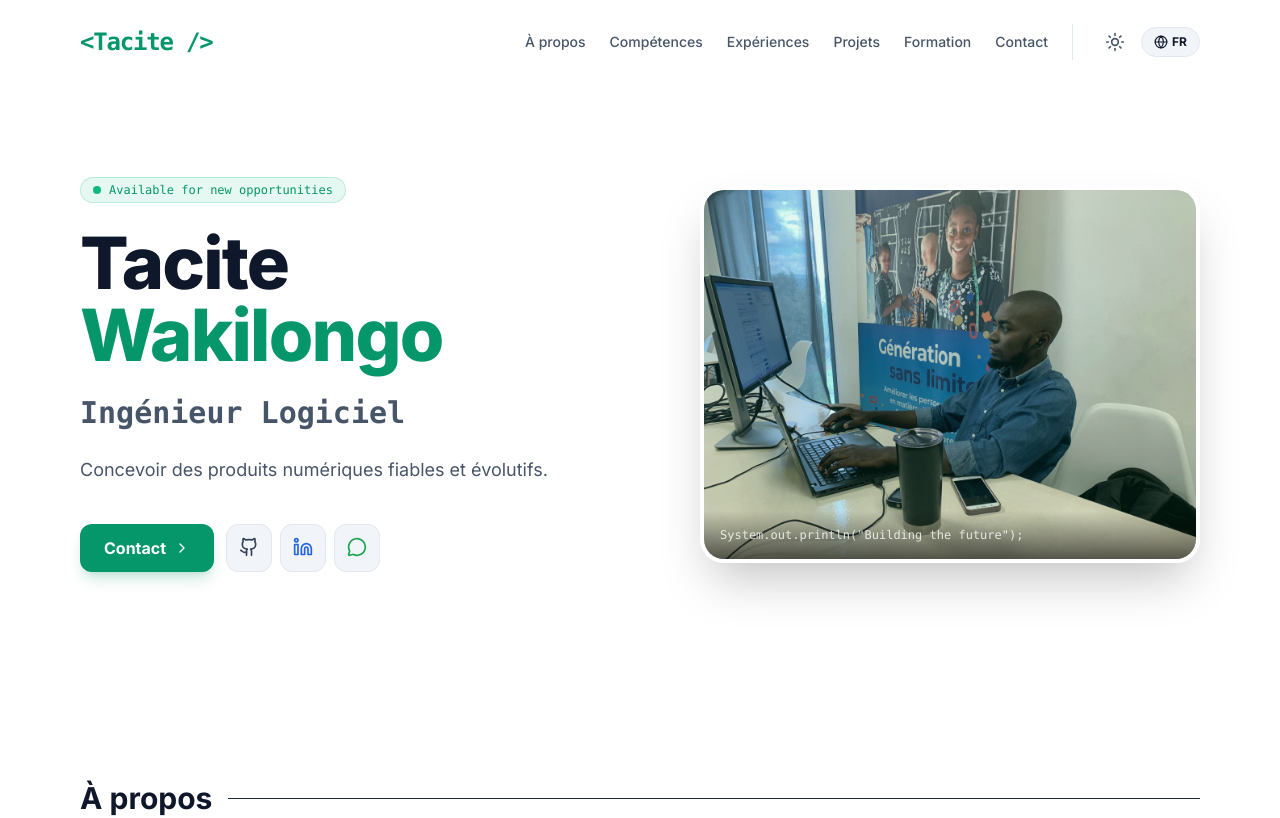
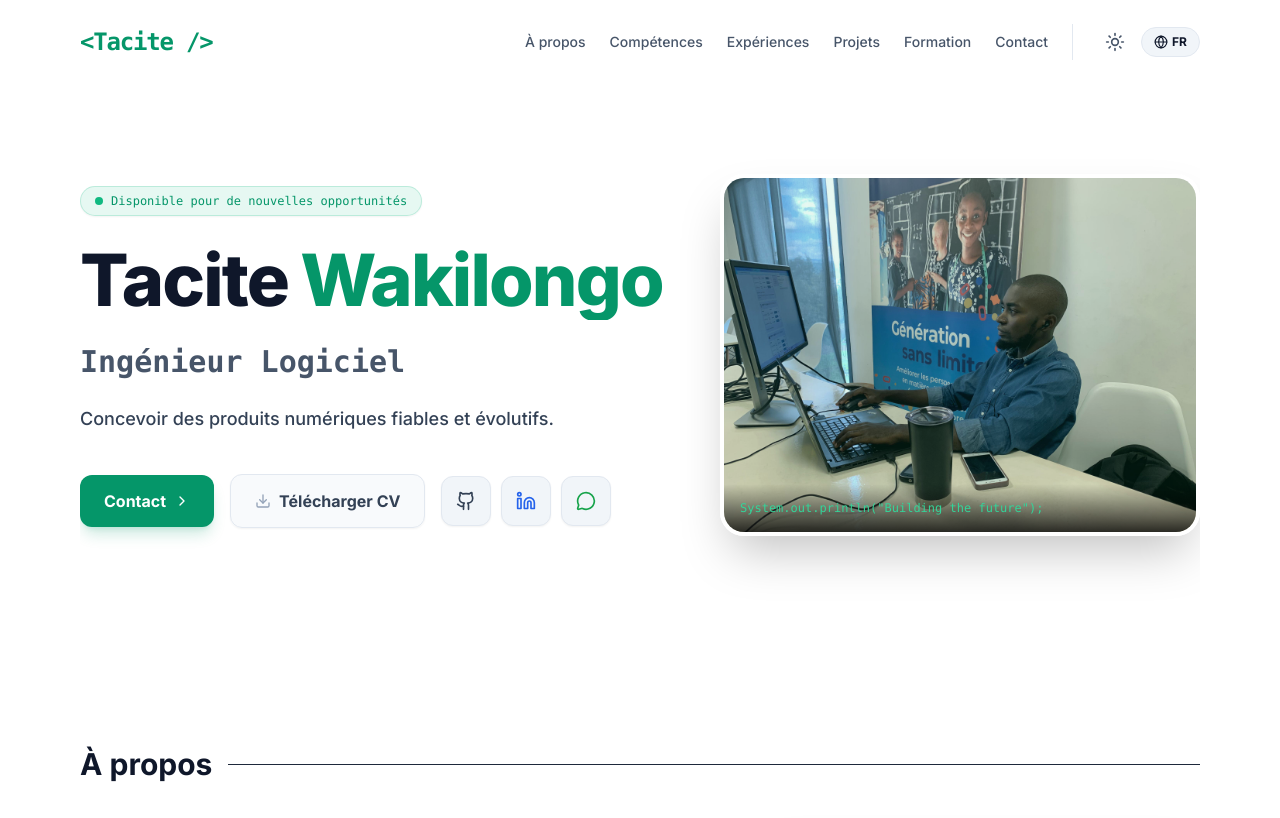
Before and after one commit to Tacite243/portfolio, a React (Vite) app: page / in a window 1280 px wide. Shown: the top 818 px of the page. Built offline with nearby package versions, Linux system fonts and the light colour scheme.

Commit message:
fx(hero): update hero section

```diff
--- a/components/Hero.tsx
+++ b/components/Hero.tsx
@@ -1,8 +1,7 @@
-
 import React from 'react';
 import { Translation, Locale } from '../types';
 import { motion } from 'framer-motion';
-import { Github, Linkedin, MessageCircle, ChevronRight } from 'lucide-react';
+import { Github, Linkedin, MessageCircle, ChevronRight, Download } from 'lucide-react';
 import profileImg from '../assets/profile.jpg';
 
 interface HeroProps {
@@ -10,51 +9,188 @@ interface HeroProps {
   t: Translation;
 }
 
-const Hero: React.FC<HeroProps> = ({ t }) => {
+const Hero: React.FC<HeroProps> = ({ locale, t }) => {
+  const name = (t.hero as any).name || "Tacite Wakilongo";
+  const role = t.hero.role;
+  const slogan = t.hero.slogan;
+  const presentation = (t.hero as any).presentation || "";
+
+  // Séparer le nom pour l'animer mot par mot
+  const nameParts = name.split(' ');
+  const firstName = nameParts[0];
+  const lastName = nameParts.slice(1).join(' ');
+
+  // Conteneur d'orchestration (Stagger)
+  const containerVariants = {
+    hidden: { opacity: 0 },
+    visible: {
+      opacity: 1,
+      transition: {
+        staggerChildren: 0.15,
+        delayChildren: 0.1,
+      },
+    },
+  };
+
+  // Animation pour le badge
+  const badgeVariants = {
+    hidden: { opacity: 0, scale: 0.9, y: -10 },
+    visible: {
+      opacity: 1,
+      scale: 1,
+      y: 0,
+      transition: { type: 'spring', stiffness: 100, damping: 15 }
+    }
+  };
+
+  // Animation de découpe (mask slide-up) pour le nom
+  const wordMaskVariants = {
+    hidden: { y: '120%' },
+    visible: {
+      y: 0,
+      transition: {
+        ease: [0.16, 1, 0.3, 1], // courbe de bézier "expoOut" très fluide
+        duration: 0.9,
+      }
+    }
+  };
+
+  // Animation cinématographique pour le rôle (Lettre par lettre / Expansion)
+  const roleVariants = {
+    hidden: { opacity: 0, letterSpacing: '-0.02em', filter: 'blur(3px)' },
+    visible: {
+      opacity: 1,
+      letterSpacing: '0em',
+      filter: 'blur(0px)',
+      transition: { duration: 0.8, ease: 'easeOut' }
+    }
+  };
+
+  // Révélation douce et floutée pour les paragraphes
+  const textBlurVariants = {
+    hidden: { opacity: 0, y: 15, filter: 'blur(4px)' },
+    visible: {
+      opacity: 1,
+      y: 0,
+      filter: 'blur(0px)',
+      transition: { duration: 0.8, ease: 'easeOut' }
+    }
+  };
+
+  // Boutons et réseaux sociaux
+  const actionVariants = {
+    hidden: { opacity: 0, y: 20 },
+    visible: {
+      opacity: 1,
+      y: 0,
+      transition: { type: 'spring', stiffness: 80, damping: 15 }
+    }
+  };
+
   return (
-    <div className="flex flex-col lg:flex-row items-center justify-between gap-12 py-12 lg:py-20">
+    <div className="flex flex-col lg:flex-row items-center justify-between gap-12 py-12 lg:py-20 overflow-hidden">
+
+      {/* Contenu textuel (Gauche) */}
       <motion.div
-        initial={{ opacity: 0, x: -30 }}
-        animate={{ opacity: 1, x: 0 }}
-        transition={{ duration: 0.8, ease: "easeOut" }}
-        className="flex-1 space-y-6 text-center lg:text-left order-2 lg:order-1"
+        variants={containerVariants}
+        initial="hidden"
+        animate="visible"
+        className="flex-1 space-y-6 text-center lg:text-left order-2 lg:order-1 z-10"
       >
-        <div className="inline-flex items-center space-x-2 px-3 py-1 rounded-full bg-emerald-500/10 border border-emerald-500/20 text-emerald-600 dark:text-emerald-400 text-xs font-mono">
+        {/* Badge de disponibilité */}
+        <motion.div
+          variants={badgeVariants}
+          className="inline-flex items-center space-x-2 px-3.5 py-1.5 rounded-full bg-emerald-500/10 border border-emerald-500/20 text-emerald-600 dark:text-emerald-400 text-xs font-mono shadow-sm"
+        >
           <span className="relative flex h-2 w-2">
             <span className="animate-ping absolute inline-flex h-full w-full rounded-full bg-emerald-400 opacity-75"></span>
             <span className="relative inline-flex rounded-full h-2 w-2 bg-emerald-500"></span>
           </span>
-          <span>Available for new opportunities</span>
-        </div>
+          <span>
+            {locale === 'fr'
+              ? 'Disponible pour de nouvelles opportunités'
+              : 'Available for new opportunities'}
+          </span>
+        </motion.div>
 
-        <h1 className="text-5xl lg:text-7xl font-extrabold tracking-tight text-slate-900 dark:text-white leading-[1.1]">
-          Tacite <span className="text-emerald-600 dark:text-emerald-500">Wakilongo</span>
+        {/* Titre avec effet de découpe/slide-up 3D */}
+        <h1 className="text-5xl lg:text-7xl font-extrabold tracking-tight text-slate-900 dark:text-white leading-[1.1] flex flex-wrap justify-center lg:justify-start">
+          <span className="relative overflow-hidden inline-block py-1 pr-3">
+            <motion.span
+              variants={wordMaskVariants}
+              className="inline-block"
+            >
+              {firstName}
+            </motion.span>
+          </span>
+          <span className="relative overflow-hidden inline-block py-1 text-emerald-600 dark:text-emerald-500">
+            <motion.span
+              variants={wordMaskVariants}
+              className="inline-block"
+            >
+              {lastName}
+            </motion.span>
+          </span>
         </h1>
 
-        <h2 className="text-2xl lg:text-3xl font-semibold text-slate-600 dark:text-slate-400 font-mono">
-          {t.hero.role}
-        </h2>
+        {/* Rôle avec expansion fluide */}
+        <motion.h2
+          variants={roleVariants}
+          className="text-2xl lg:text-3xl font-semibold text-slate-600 dark:text-slate-400 font-mono tracking-tight"
+        >
+          {role}
+        </motion.h2>
 
-        <p className="text-lg text-slate-600 dark:text-slate-400 max-w-xl leading-relaxed mx-auto lg:mx-0">
-          {t.hero.slogan}
-        </p>
+        {/* Phrase d'accroche floutée */}
+        <motion.p
+          variants={textBlurVariants}
+          className="text-lg text-slate-700 dark:text-slate-300 max-w-xl font-medium leading-relaxed mx-auto lg:mx-0"
+        >
+          {slogan}
+        </motion.p>
 
-        <div className="flex flex-wrap justify-center lg:justify-start gap-3 pt-4">
+        {/* Présentation complémentaire floutée */}
+        {presentation && (
+          <motion.p
+            variants={textBlurVariants}
+            className="text-sm text-slate-500 dark:text-slate-400 max-w-xl leading-relaxed mx-auto lg:mx-0"
+          >
+            {presentation}
+          </motion.p>
+        )}
+
+        {/* Actions et Réseaux Sociaux */}
+        <motion.div
+          variants={actionVariants}
+          className="flex flex-col sm:flex-row flex-wrap justify-center lg:justify-start items-center gap-4 pt-4"
+        >
+          {/* Bouton Contact */}
           <a
             href="#contact"
-            className="group flex items-center space-x-2 bg-emerald-600 hover:bg-emerald-500 text-white px-6 py-3 rounded-xl font-bold transition-all shadow-lg shadow-emerald-600/20"
+            className="group w-full sm:w-auto flex items-center justify-center space-x-2 bg-emerald-600 hover:bg-emerald-500 text-white px-6 py-3.5 rounded-xl font-bold transition-all shadow-lg shadow-emerald-600/20 active:scale-95"
           >
             <span>{t.nav.contact}</span>
             <ChevronRight className="w-4 h-4 group-hover:translate-x-1 transition-transform" />
           </a>
 
-          <div className="flex gap-2">
+          {/* Bouton Téléchargement CV */}
+          <a
+            href="/cv-tacite-wakilongo.pdf"
+            download="CV_Tacite_Wakilongo.pdf"
+            className="group w-full sm:w-auto flex items-center justify-center space-x-2 border border-slate-200 dark:border-slate-800 hover:border-emerald-500/30 bg-slate-100/50 dark:bg-slate-900/50 hover:bg-slate-200 dark:hover:bg-slate-800/80 text-slate-700 dark:text-slate-300 px-6 py-3.5 rounded-xl font-bold transition-all shadow-sm active:scale-95"
+          >
+            <Download className="w-4 h-4 text-slate-400 group-hover:text-emerald-500 transition-colors" />
+            <span>{t.hero.downloadCV}</span>
+          </a>
+
+          {/* Réseaux Sociaux */}
+          <div className="flex gap-2.5 mt-2 sm:mt-0">
             <a
               href="https://github.com/Tacite243"
               target="_blank"
               rel="noopener noreferrer"
-              className="p-3 rounded-xl bg-slate-100 dark:bg-slate-900 hover:bg-slate-200 dark:hover:bg-slate-800 border border-slate-200 dark:border-slate-800 transition-all text-slate-700 dark:text-slate-300"
-              title="GitHub"
+              className="p-3.5 rounded-xl bg-slate-100 dark:bg-slate-900 hover:bg-slate-200 dark:hover:bg-slate-800 border border-slate-200 dark:border-slate-800 hover:border-emerald-500/20 dark:hover:border-emerald-500/20 transition-all text-slate-700 dark:text-slate-300 hover:scale-105 active:scale-95 shadow-sm"
+              title={t.hero.githubLink}
             >
               <Github className="w-5 h-5" />
             </a>
@@ -63,7 +199,7 @@ const Hero: React.FC<HeroProps> = ({ t }) => {
               href="https://www.linkedin.com/in/tacite-wakilongo-571216262/"
               target="_blank"
               rel="noopener noreferrer"
-              className="p-3 rounded-xl bg-slate-100 dark:bg-slate-900 hover:bg-slate-200 dark:hover:bg-slate-800 border border-slate-200 dark:border-slate-800 transition-all text-blue-600 dark:text-blue-400"
+              className="p-3.5 rounded-xl bg-slate-100 dark:bg-slate-900 hover:bg-slate-200 dark:hover:bg-slate-800 border border-slate-200 dark:border-slate-800 hover:border-indigo-500/20 dark:hover:border-indigo-500/20 transition-all text-blue-600 dark:text-blue-400 hover:scale-105 active:scale-95 shadow-sm"
               title="LinkedIn"
             >
               <Linkedin className="w-5 h-5" />
@@ -73,36 +209,49 @@ const Hero: React.FC<HeroProps> = ({ t }) => {
               href="https://wa.me/243971736244"
               target="_blank"
               rel="noopener noreferrer"
-              className="p-3 rounded-xl bg-slate-100 dark:bg-slate-900 hover:bg-slate-200 dark:hover:bg-slate-800 border border-slate-200 dark:border-slate-800 transition-all text-green-600 dark:text-green-500"
-              title="WhatsApp"
+              className="p-3.5 rounded-xl bg-slate-100 dark:bg-slate-900 hover:bg-slate-200 dark:hover:bg-slate-800 border border-slate-200 dark:border-slate-800 hover:border-green-500/20 dark:hover:border-green-500/20 transition-all text-green-600 dark:text-green-500 hover:scale-105 active:scale-95 shadow-sm"
+              title={t.hero.whatsapp || "WhatsApp"}
             >
               <MessageCircle className="w-5 h-5" />
             </a>
           </div>
-        </div>
+        </motion.div>
       </motion.div>
 
+      {/* Colonne Photo (Droite) */}
       <motion.div
         initial={{ opacity: 0, scale: 0.9, x: 30 }}
         animate={{ opacity: 1, scale: 1, x: 0 }}
         transition={{ duration: 0.8, delay: 0.2 }}
-        className="relative flex-1 lg:max-w-[500px] w-full order-1 lg:order-2"
+        className="relative flex-1 lg:max-w-[480px] w-full order-1 lg:order-2"
       >
-        <div className="relative rounded-3xl overflow-hidden border-4 border-white dark:border-slate-900 shadow-2xl group">
-          <div className="absolute inset-0 bg-emerald-500/10 group-hover:bg-transparent transition-colors duration-500 z-10" />
+        <motion.div
+          animate={{ y: [0, -10, 0] }}
+          transition={{
+            duration: 6,
+            repeat: Infinity,
+            ease: "easeInOut"
+          }}
+          className="relative rounded-3xl overflow-hidden border-4 border-white dark:border-slate-900 shadow-2xl group"
+        >
+          <div className="absolute inset-0 bg-emerald-500/10 group-hover:bg-transparent transition-colors duration-500 z-10 pointer-events-none" />
+
           <img
             src={profileImg}
-            alt="Tacite Wakilongo Working"
-            className="w-full aspect-[4/3] object-cover grayscale-[20%] group-hover:grayscale-0 transition-all duration-700 scale-105 group-hover:scale-100"
+            alt={`${name} Working`}
+            className="w-full aspect-[4/3] object-cover grayscale-[15%] group-hover:grayscale-0 transition-all duration-750 scale-105 group-hover:scale-100"
           />
-          <div className="absolute bottom-0 left-0 right-0 p-4 bg-gradient-to-t from-black/60 to-transparent z-20">
-            <p className="text-white/80 text-xs font-mono">System.out.println("Building the future");</p>
+
+          <div className="absolute bottom-0 left-0 right-0 p-4 bg-gradient-to-t from-black/80 via-black/40 to-transparent z-20">
+            <p className="text-emerald-400 text-xs font-mono select-none">
+              System.out.println("Building the future");
+            </p>
           </div>
-        </div>
+        </motion.div>
 
-        {/* Tech decorative elements */}
-        <div className="absolute -top-4 -right-4 w-24 h-24 bg-emerald-500/20 blur-3xl rounded-full -z-10" />
-        <div className="absolute -bottom-8 -left-8 w-32 h-32 bg-blue-500/10 blur-3xl rounded-full -z-10" />
+        {/* Glow Effects */}
+        <div className="absolute -top-4 -right-4 w-28 h-28 bg-emerald-500/15 blur-3xl rounded-full -z-10" />
+        <div className="absolute -bottom-8 -left-8 w-36 h-36 bg-blue-500/10 blur-3xl rounded-full -z-10" />
       </motion.div>
     </div>
   );
```
